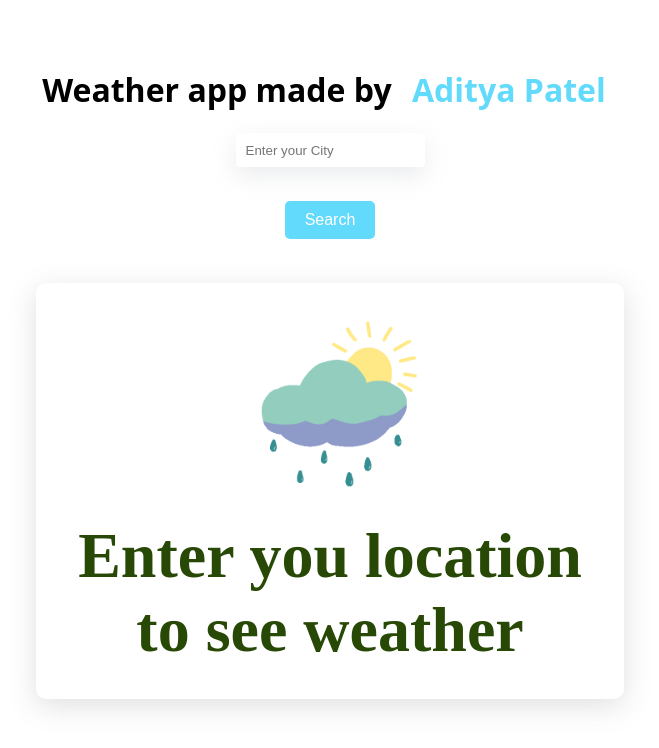
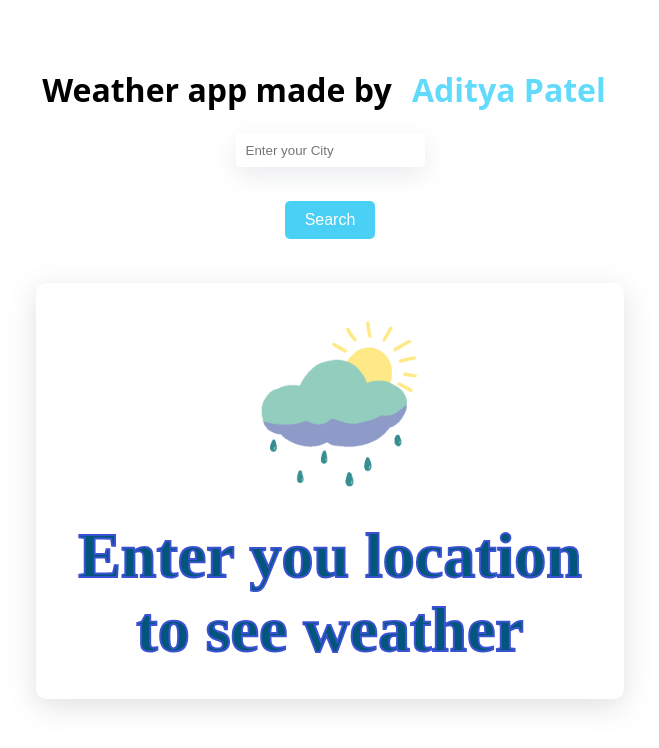
Before and after one commit to Aditya-Patel24/Weather_WebApp, a React (Vite) app: page / in a window 1280 px wide. Shown: the top 748 px of the page, without its empty margins (310-969 px from the left). Built offline with nearby package versions, Linux system fonts and the light colour scheme; a web font is replaced by a local one.

Commit message:
Update styles, fix input value bug, and improve weather display

```diff
--- a/src/App.css
+++ b/src/App.css
@@ -49,7 +49,7 @@
   border: none;
   padding: 10px 20px;
   border-radius: 5px;
-  background-color: #61dafb;
+  background-color: #4bd0f5;
   color: white;
   font-size: 16px;
   cursor: pointer;
@@ -97,6 +97,7 @@ h2 span {
 margin: 0px;
 }
 h2 {
-  color: #284805;
+  color: #02557b;
   font-size: 4em;
+    -webkit-text-stroke: 2px rgb(59, 82, 211);
 }
```
